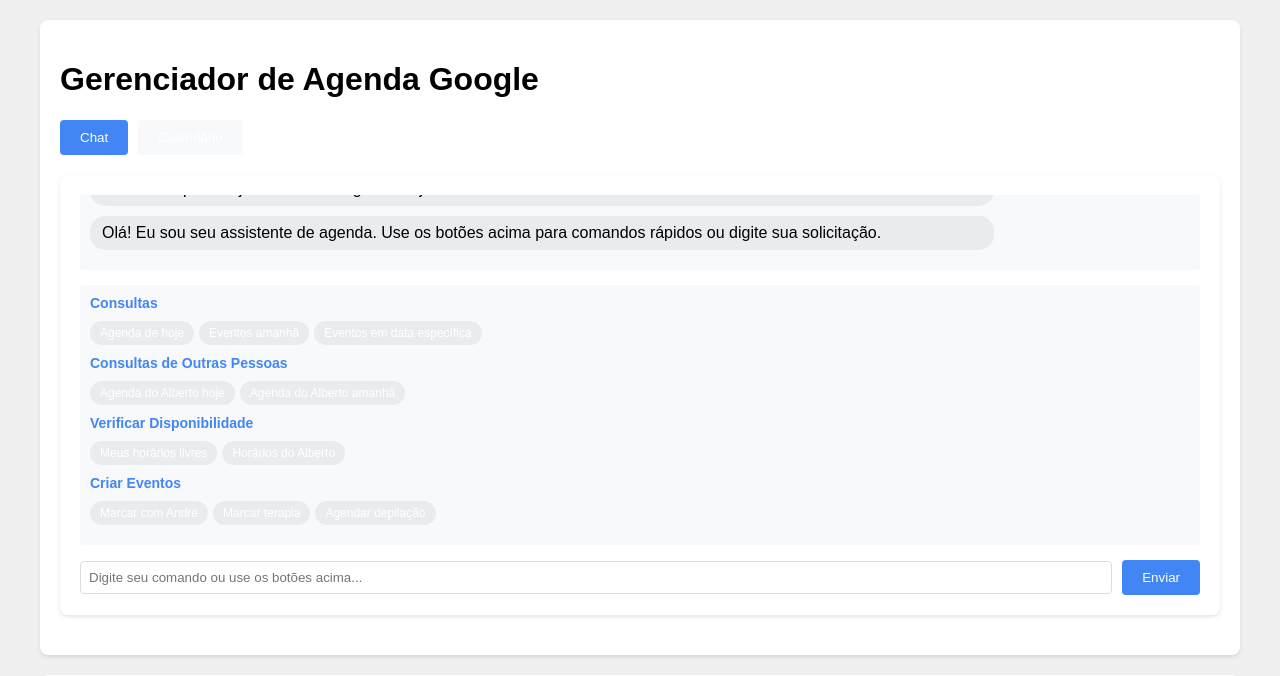
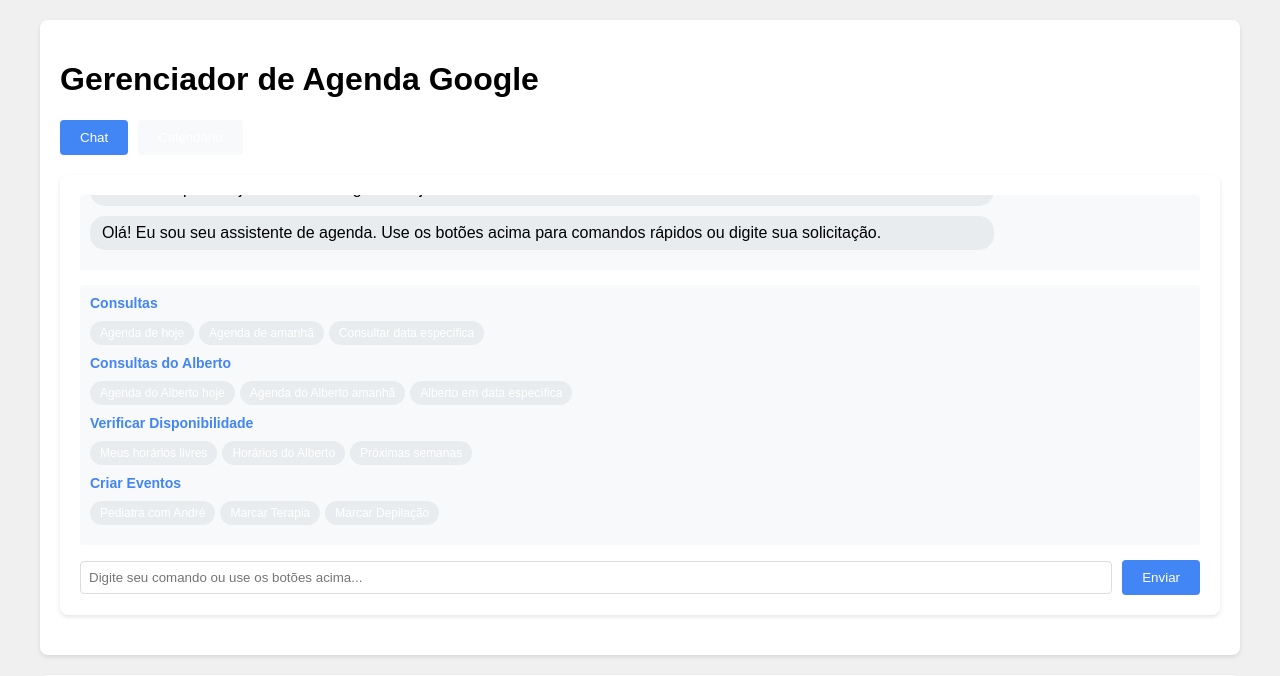
Before and after one commit to cunhamarcela/calendarbot, a Flask app: template templates/index.html in a window 1280 px wide. Shown: the top 676 px of the page. Run offline with Flask 3, Linux system fonts and the light colour scheme; the template is opened without the code that fills it, so the values that code supplies are empty; parts of the project's set-up code (start-up, migrations or seed data) failed here and were passed over.

Commit message:
Ajusta textos e comandos dos prompts rápidos

```diff
--- a/templates/index.html
+++ b/templates/index.html
@@ -207,34 +207,36 @@
                     <div class="prompt-category">
                         <h3>Consultas</h3>
                         <div class="prompt-buttons">
-                            <button class="prompt-button" onclick="usePrompt('agenda de hoje')">Agenda de hoje</button>
-                            <button class="prompt-button" onclick="usePrompt('eventos amanhã')">Eventos amanhã</button>
-                            <button class="prompt-button" onclick="usePrompt('o que tem dia 25/02/2025')">Eventos em data específica</button>
+                            <button class="prompt-button" onclick="usePrompt('o que tem hoje')">Agenda de hoje</button>
+                            <button class="prompt-button" onclick="usePrompt('o que tem amanhã')">Agenda de amanhã</button>
+                            <button class="prompt-button" onclick="usePrompt('o que tem dia 25/02')">Consultar data específica</button>
                         </div>
                     </div>
 
                     <div class="prompt-category">
-                        <h3>Consultas de Outras Pessoas</h3>
+                        <h3>Consultas do Alberto</h3>
                         <div class="prompt-buttons">
-                            <button class="prompt-button" onclick="usePrompt('agenda do alberto hoje')">Agenda do Alberto hoje</button>
+                            <button class="prompt-button" onclick="usePrompt('o que o alberto tem hoje')">Agenda do Alberto hoje</button>
                             <button class="prompt-button" onclick="usePrompt('o que o alberto tem amanhã')">Agenda do Alberto amanhã</button>
+                            <button class="prompt-button" onclick="usePrompt('o que o alberto tem dia 25/02')">Alberto em data específica</button>
                         </div>
                     </div>
 
                     <div class="prompt-category">
                         <h3>Verificar Disponibilidade</h3>
                         <div class="prompt-buttons">
-                            <button class="prompt-button" onclick="usePrompt('qual horário livre eu tenho essa semana')">Meus horários livres</button>
-                            <button class="prompt-button" onclick="usePrompt('horários livres do alberto nas próximas semanas')">Horários do Alberto</button>
+                            <button class="prompt-button" onclick="usePrompt('quando estou livre essa semana')">Meus horários livres</button>
+                            <button class="prompt-button" onclick="usePrompt('quando o alberto está livre essa semana')">Horários do Alberto</button>
+                            <button class="prompt-button" onclick="usePrompt('quando o alberto está livre nas próximas semanas')">Próximas semanas</button>
                         </div>
                     </div>
 
                     <div class="prompt-category">
                         <h3>Criar Eventos</h3>
                         <div class="prompt-buttons">
-                            <button class="prompt-button" onclick="usePrompt('marcar pediatra com o andré dia 04/02/2025 às 16:00')">Marcar com André</button>
-                            <button class="prompt-button" onclick="usePrompt('marcar terapia 24/01 às 16:00')">Marcar terapia</button>
-                            <button class="prompt-button" onclick="usePrompt('agendar depilação no consultório dia 26/02 às 14:30')">Agendar depilação</button>
+                            <button class="prompt-button" onclick="usePrompt('marcar pediatra com o andré dia 04/02 às 16:00')">Pediatra com André</button>
+                            <button class="prompt-button" onclick="usePrompt('marcar terapia dia 24/01 às 16:00')">Marcar Terapia</button>
+                            <button class="prompt-button" onclick="usePrompt('marcar depilação dia 26/02 às 14:30')">Marcar Depilação</button>
                         </div>
                     </div>
                 </div>
```
